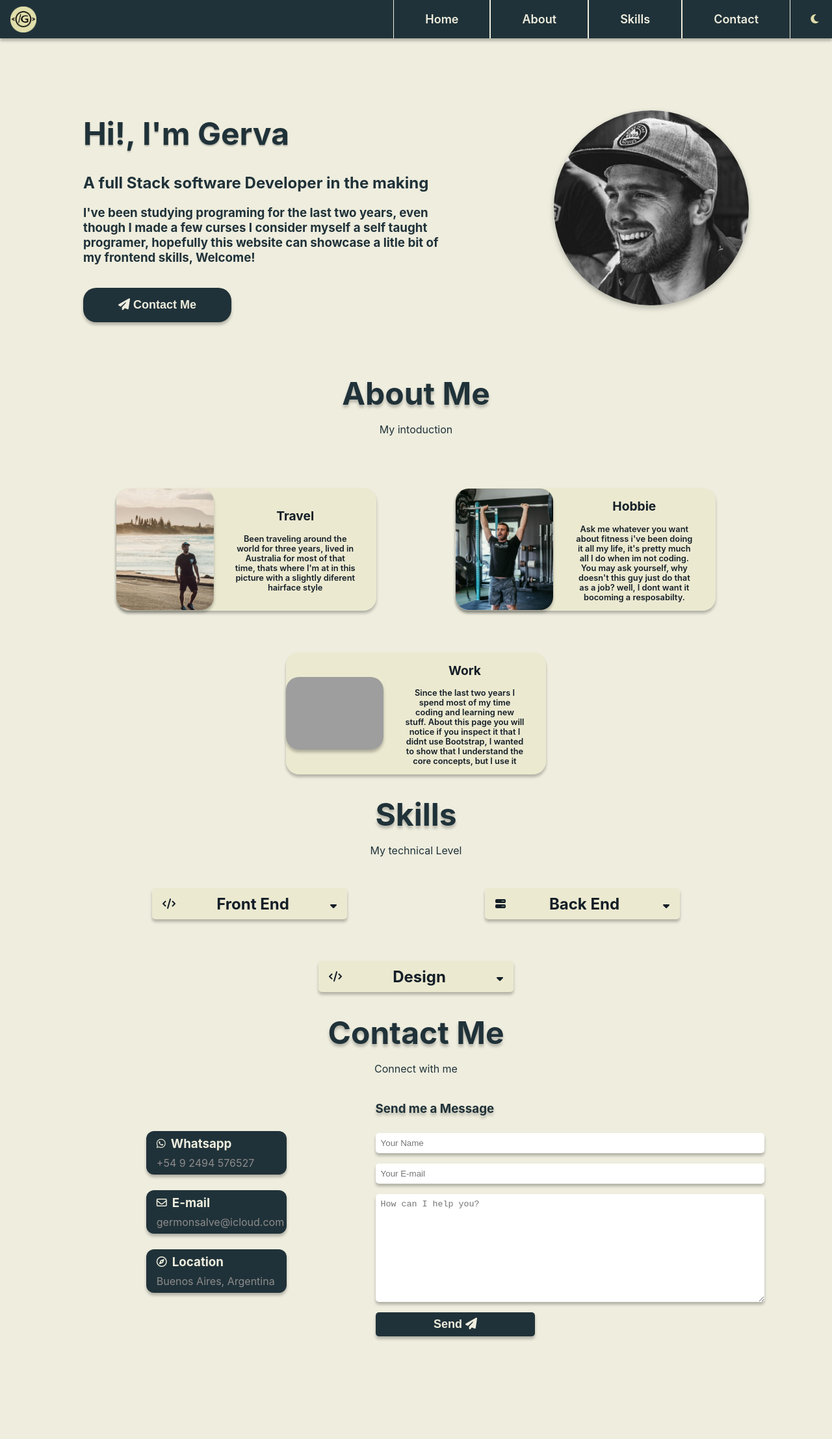
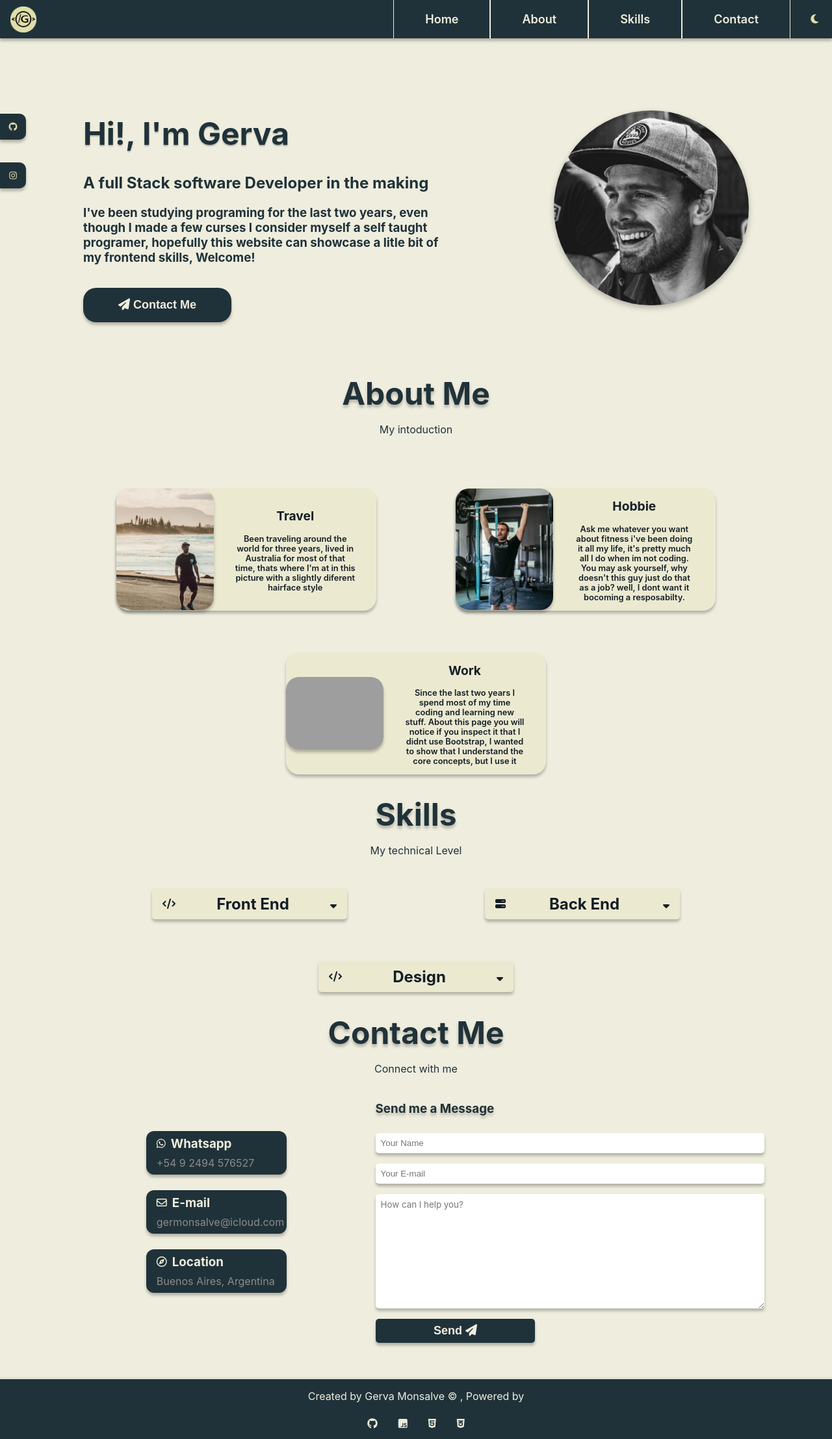
Before and after one commit to Germonsalve/CV, a plain HTML site: page index.html in a window 1280 px wide. Shown: the whole page at 65% size. Before the commit the page ends 2065 px from the top, so only its background shows below. Drawn offline with Linux system fonts and the light colour scheme; grey boxes are pictures that could not be loaded.

Commit message:
finished footer and side buttons

```diff
--- a/css/styles.css
+++ b/css/styles.css
@@ -23,6 +23,35 @@ body {
 .section_p {
     color: #203239;
     text-align: center;
+}
+
+.side_button {
+    width: 40px;
+    height: 40px;
+    border-top-right-radius: 10px;
+    border-bottom-right-radius: 10px;
+    border-style: none;
+    box-shadow: 0px 4px 4px rgba(0, 0, 0, 0.25);
+    background-color: #203239;
+    color: #E0DDAA;
+}
+
+.github {
+    position: fixed;
+    top: 175px;
+    left: 0px;
+}
+
+.instagram {
+    position: fixed;
+    top: 250px;
+    left: 0px;
+}
+
+.side_button:hover {
+    color: #203239;
+    background-color: #E0DDAA;
+    cursor: pointer;
 }
 
 
@@ -403,6 +432,37 @@ form button:active {
     box-shadow: 0px 0px 0px 0px;
 }
 
+textarea {
+    font-family: -apple-system, BlinkMacSystemFont, sans-serif;
+}
+
+
+/***************************FOOTER STYLING ******************************/
+
+footer {
+    margin-top: 3rem;
+    width: 100%;
+    background-color: #203239;
+    color: #EEEDDE;
+    text-align: center;
+    padding-top: .5rem;
+    box-shadow: 4px 4px 4px 4px rgba(0.25, 0.25, 0.25, 0.25);
+}
+
+footer p {
+    padding: .5rem;
+    margin: 0;
+}
+
+.footer_icons {
+    display: flex;
+    justify-content: center;
+}
+
+.footer_icons i {
+    padding: 1rem;
+}
+
 
 /***************************RESPOSIVE MADIA QUERY ******************************/
 
@@ -465,6 +525,9 @@ form button:active {
     .skill_line1 {
         display: block;
     }
+    .contact_container {
+        display: block;
+    }
 }
 
 @media (max-width: 497px) {
--- a/index.html
+++ b/index.html
@@ -44,10 +44,15 @@
                 <h1>Hi!, I'm Gerva</h1>
                 <h2>A full Stack software Developer in the making</h2>
                 <h3>I've been studying programing for the last two years, even though I made a few curses I consider myself a self taught programer, hopefully this website can showcase a litle bit of my frontend skills, Welcome!</h3>
-                <button><i class="fa-solid fa-paper-plane"></i> Contact Me</i></button>
+                <a href="#contact"><button><i class="fa-solid fa-paper-plane"></i> Contact Me</i></button></a>
             </div>
             <img src="Images/Me.png" alt="My Personal Picture">
         </div>
+        <!-----------------------------SIDE BUTTONS -------------------------->
+
+        <a href="https://github.com/Germonsalve"><button class="side_button github"><i class="fa-brands fa-github"></i></button></a>
+        <a href="https://www.instagram.com/gervamonsalve/"><button class="side_button instagram"><i class="fa-brands fa-instagram"></i></button></a>
+
 
         <!-----------------------------ABOUT SECCTION-------------------------->
         <div id="about">
@@ -248,6 +253,15 @@
 
 
     </div>
+    <footer>
+        <p>Created by Gerva Monsalve &copy , Powered by </p>
+        <div class="footer_icons">
+            <i class="fa-brands fa-github"></i>
+            <i class="fa-brands fa-js-square"></i>
+            <i class="fa-brands fa-html5"></i>
+            <i class="fa-brands fa-css3-alt"></i>
+        </div>
+    </footer>
     <script src="https://smtpjs.com/v3/smtp.js"></script>
 </body>
 
--- a/script.js
+++ b/script.js
@@ -43,7 +43,9 @@ function sendMsg(e) {
         Body: "Sent by : " + name.value + "<br><br> Message: " + message.value
     }).then(
         message => alert("Message Sent Succesfully")
+
     );
+    form.reset();
 }
 
 form.addEventListener('submit', sendMsg);
```
